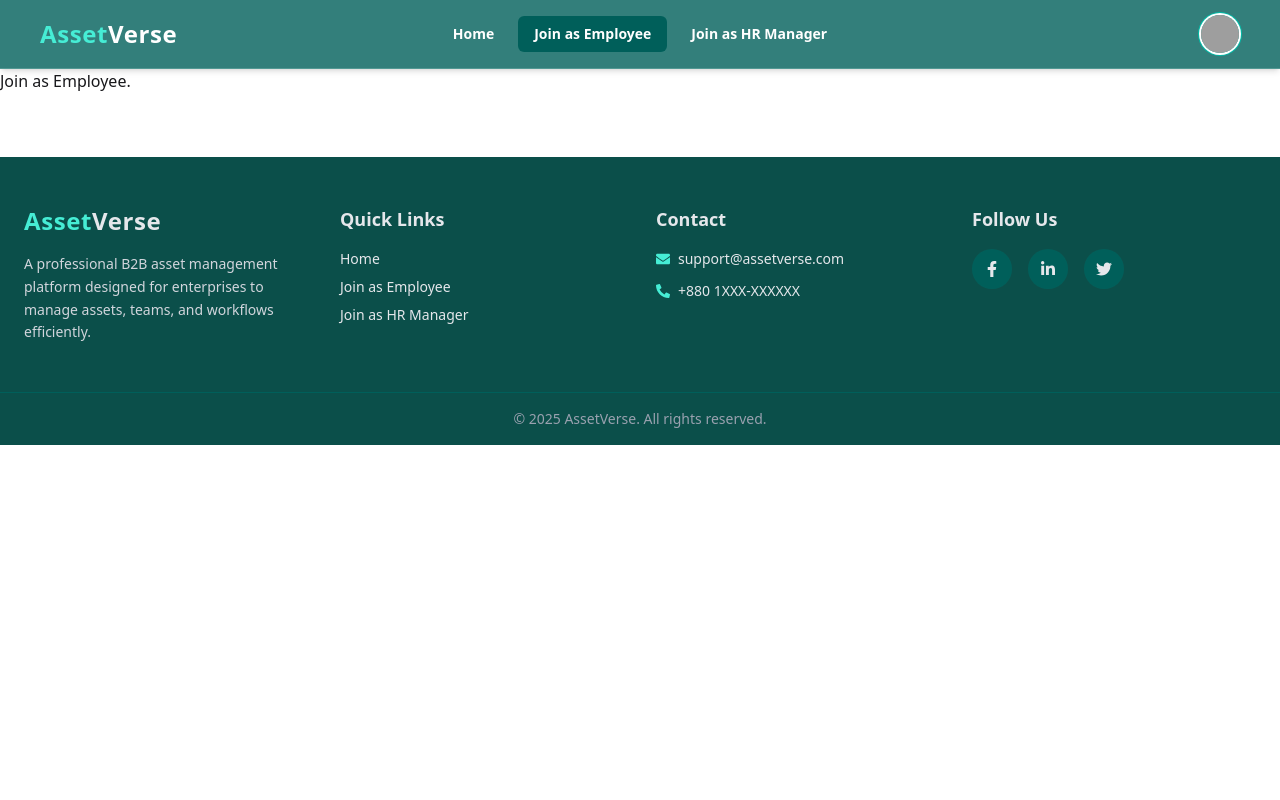
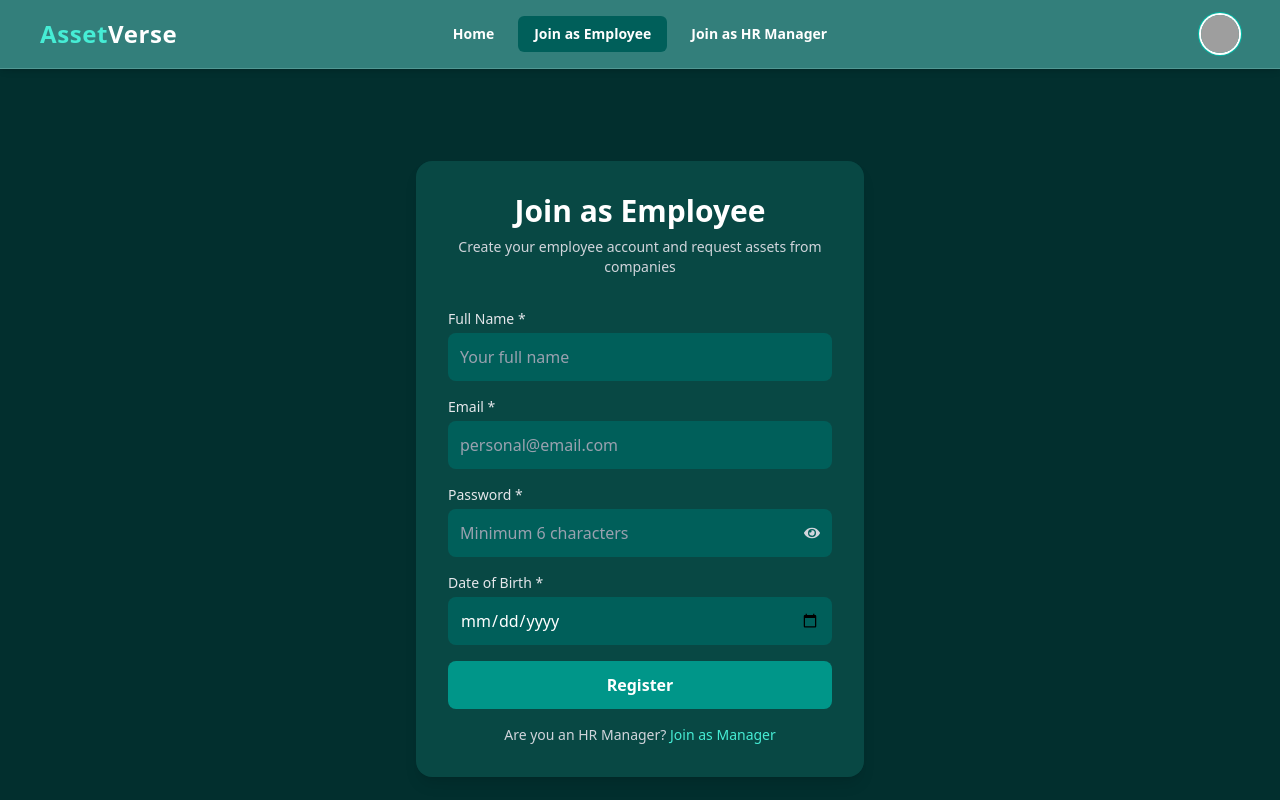
Before and after one commit to Nabil112233-ops/asset-manage-client, a React (Vite) app: page /join_as_employee in a window 1280 px wide. Shown: the top 800 px of the page. Built offline with nearby package versions, Linux system fonts and the light colour scheme; grey boxes are pictures that could not be loaded.

Commit message:
HR manager sidebar is ready for details content.

```diff
--- /dev/null
+++ b/src/Layouts/HR Layouts/HrDashboardLayout.jsx
@@ -0,0 +1,11 @@
+import React from 'react';
+
+const HrDashboardLayout = () => {
+    return (
+        <div>
+
+        </div>
+    );
+};
+
+export default HrDashboardLayout;
--- a/src/Pages/Employee/JoinAsEmployee.jsx
+++ b/src/Pages/Employee/JoinAsEmployee.jsx
@@ -1,9 +1,123 @@
-import React from 'react';
+import React, { useState } from 'react';
+import { useForm } from 'react-hook-form';
+import { FaEye, FaEyeSlash } from "react-icons/fa";
+import { Link } from 'react-router';
 
 const JoinAsEmployee = () => {
+    const { register, handleSubmit, formState: { errors } } = useForm();
+    const [showPassword, setShowPassword] = useState(false);
+
+    const onSubmit = (data) => {
+        const payload = {
+            ...data,
+            role: "employee",
+        };
+
+        console.log("Employee Registration:", payload);
+        // TODO: API call here
+    };
     return (
-        <div>
-            Join as Employee.
+        <div className="min-h-screen flex items-center justify-center bg-teal-950 px-4">
+            <div className="max-w-md w-full bg-teal-900/80 backdrop-blur-md p-8 rounded-2xl shadow-lg">
+
+                {/* Title */}
+                <h2 className="text-3xl font-bold text-white mb-2 text-center">
+                    Join as Employee
+                </h2>
+                <p className="text-gray-300 mb-8 text-center text-sm">
+                    Create your employee account and request assets from companies
+                </p>
+
+                <form onSubmit={handleSubmit(onSubmit)} className="space-y-4">
+
+                    {/* Full Name */}
+                    <div>
+                        <label className="block text-gray-200 text-sm mb-1">Full Name *</label>
+                        <input
+                            type="text"
+                            {...register("name", { required: "Full Name is required" })}
+                            className="w-full p-3 rounded-lg bg-teal-800 text-white placeholder-gray-400 focus:outline-none focus:ring-2 focus:ring-teal-400"
+                            placeholder="Your full name"
+                        />
+                        {errors.name && (
+                            <p className="text-red-400 text-xs mt-1">{errors.name.message}</p>
+                        )}
+                    </div>
+
+                    {/* Email */}
+                    <div>
+                        <label className="block text-gray-200 text-sm mb-1">Email *</label>
+                        <input
+                            type="email"
+                            {...register("email", {
+                                required: "Email is required",
+                                pattern: { value: /^\S+@\S+$/i, message: "Invalid email address" }
+                            })}
+                            className="w-full p-3 rounded-lg bg-teal-800 text-white placeholder-gray-400 focus:outline-none focus:ring-2 focus:ring-teal-400"
+                            placeholder="personal@email.com"
+                        />
+                        {errors.email && (
+                            <p className="text-red-400 text-xs mt-1">{errors.email.message}</p>
+                        )}
+                    </div>
+
+                    {/* Password */}
+                    <div className="relative">
+                        <label className="block text-gray-200 text-sm mb-1">Password *</label>
+                        <input
+                            type={showPassword ? "text" : "password"}
+                            {...register("password", {
+                                required: "Password is required",
+                                minLength: {
+                                    value: 6,
+                                    message: "Password must be at least 6 characters"
+                                }
+                            })}
+                            className="w-full p-3 rounded-lg bg-teal-800 text-white placeholder-gray-400 focus:outline-none focus:ring-2 focus:ring-teal-400"
+                            placeholder="Minimum 6 characters"
+                        />
+                        <button
+                            type="button"
+                            onClick={() => setShowPassword(!showPassword)}
+                            className="absolute right-3 top-10 text-gray-300"
+                        >
+                            {showPassword ? <FaEyeSlash /> : <FaEye />}
+                        </button>
+                        {errors.password && (
+                            <p className="text-red-400 text-xs mt-1">{errors.password.message}</p>
+                        )}
+                    </div>
+
+                    {/* Date of Birth */}
+                    <div>
+                        <label className="block text-gray-200 text-sm mb-1">Date of Birth *</label>
+                        <input
+                            type="date"
+                            {...register("dateOfBirth", { required: "Date of Birth is required" })}
+                            className="w-full p-3 rounded-lg bg-teal-800 text-white focus:outline-none focus:ring-2 focus:ring-teal-400"
+                        />
+                        {errors.dateOfBirth && (
+                            <p className="text-red-400 text-xs mt-1">{errors.dateOfBirth.message}</p>
+                        )}
+                    </div>
+
+                    {/* Submit Button */}
+                    <button
+                        type="submit"
+                        className="w-full bg-teal-600 hover:bg-teal-500 text-white font-semibold py-3 rounded-lg transition"
+                    >
+                        Register
+                    </button>
+                </form>
+
+                {/* Join as Manager */}
+                <p className="text-gray-300 mt-4 text-center text-sm">
+                    Are you an HR Manager?{" "}
+                    <Link to="/join_as_manager" className="text-teal-300 hover:underline">
+                        Join as Manager
+                    </Link>
+                </p>
+            </div>
         </div>
     );
 };
--- a/src/Pages/Home/About/About.jsx
+++ b/src/Pages/Home/About/About.jsx
@@ -35,7 +35,7 @@ const About = () => {
                 {benefits.map((b, i) => (
                     <motion.div
                         key={i}
-                        className="bg-teal-800/70 backdrop-blur-md p-6 rounded-2xl text-center hover:shadow-lg transition"
+                        className="bg-teal-800/80 backdrop-blur-md p-6 rounded-2xl text-center hover:shadow-lg transition"
                         initial={{ opacity: 0, y: 30 }}
                         whileInView={{ opacity: 1, y: 0 }}
                         viewport={{ once: true }}
--- a/src/Pages/Home/How It Works/HowItWorks.jsx
+++ b/src/Pages/Home/How It Works/HowItWorks.jsx
@@ -30,7 +30,7 @@ const HowItWorks = () => {
                 {steps.map((step, i) => (
                     <motion.div
                         key={i}
-                        className="bg-teal-800/70 backdrop-blur-md p-6 rounded-2xl text-center hover:shadow-lg transition"
+                        className="bg-teal-800/80 backdrop-blur-md p-6 rounded-2xl text-center hover:shadow-lg transition"
                         initial={{ opacity: 0, y: 30 }}
                         whileInView={{ opacity: 1, y: 0 }}
                         viewport={{ once: true }}
--- a/src/Pages/Home/Packages/Packages.jsx
+++ b/src/Pages/Home/Packages/Packages.jsx
@@ -19,7 +19,7 @@ const Packages = () => {
                 {packages.map((pkg, i) => (
                     <motion.div
                         key={pkg._id}
-                        className="bg-teal-800/70 backdrop-blur-md p-6 rounded-2xl text-center hover:shadow-lg transition"
+                        className="bg-teal-800/80 backdrop-blur-md p-6 rounded-2xl text-center hover:shadow-lg transition"
                         initial={{ opacity: 0, y: 30 }}
                         whileInView={{ opacity: 1, y: 0 }}
                         viewport={{ once: true }}
--- a/src/Pages/Home/Testimonals/Testimonals.jsx
+++ b/src/Pages/Home/Testimonals/Testimonals.jsx
@@ -34,7 +34,7 @@ const Testimonals = () => {
                 {testimonials.map((t, i) => (
                     <motion.div
                         key={i}
-                        className="bg-teal-800/70 backdrop-blur-md p-6 rounded-2xl shadow hover:shadow-lg transition"
+                        className="bg-teal-800/80 backdrop-blur-md p-6 rounded-2xl shadow hover:shadow-lg transition"
                         initial={{ opacity: 0, y: 30 }}
                         whileInView={{ opacity: 1, y: 0 }}
                         viewport={{ once: true }}
--- a/src/Routes/Router.jsx
+++ b/src/Routes/Router.jsx
@@ -3,6 +3,7 @@ import RootLayout from "../Layouts/RootLayout";
 import Home from "../Pages/Home/Home/Home";
 import JoinAsManager from "../Pages/HR Manager/JoinAsManager";
 import JoinAsEmployee from "../Pages/Employee/JoinAsEmployee";
+import HrDashboardLayout from "../Layouts/HrDashboardLayout";
 
 export const router = createBrowserRouter([
   {
@@ -23,4 +24,13 @@ export const router = createBrowserRouter([
         },
     ]
   },
+  {
+    path: "hr_dashboard",
+    Component: HrDashboardLayout,
+    children: [
+      {
+
+      }
+    ]
+  }
 ]);
```
Also changed, not shown: src/Layouts/HR Layouts/Sidebar.jsx (added, +23 -0 lines).
